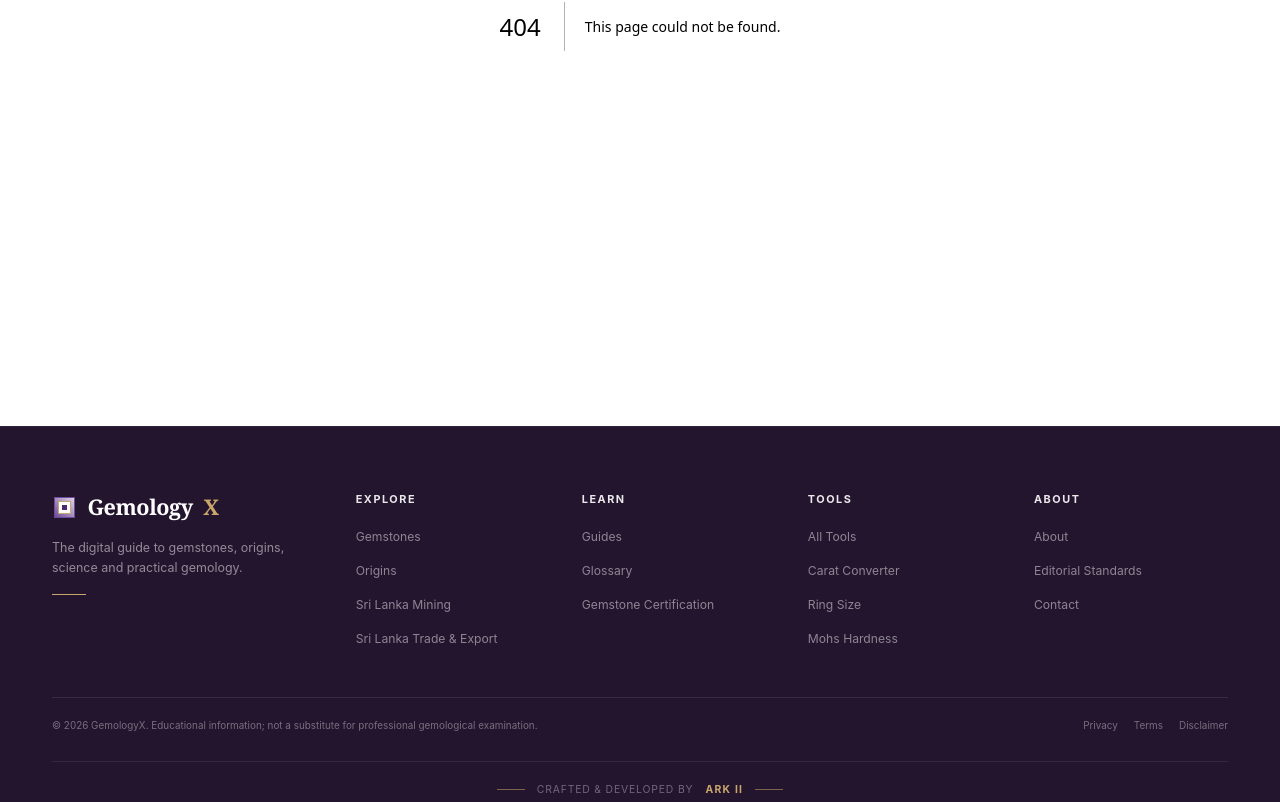
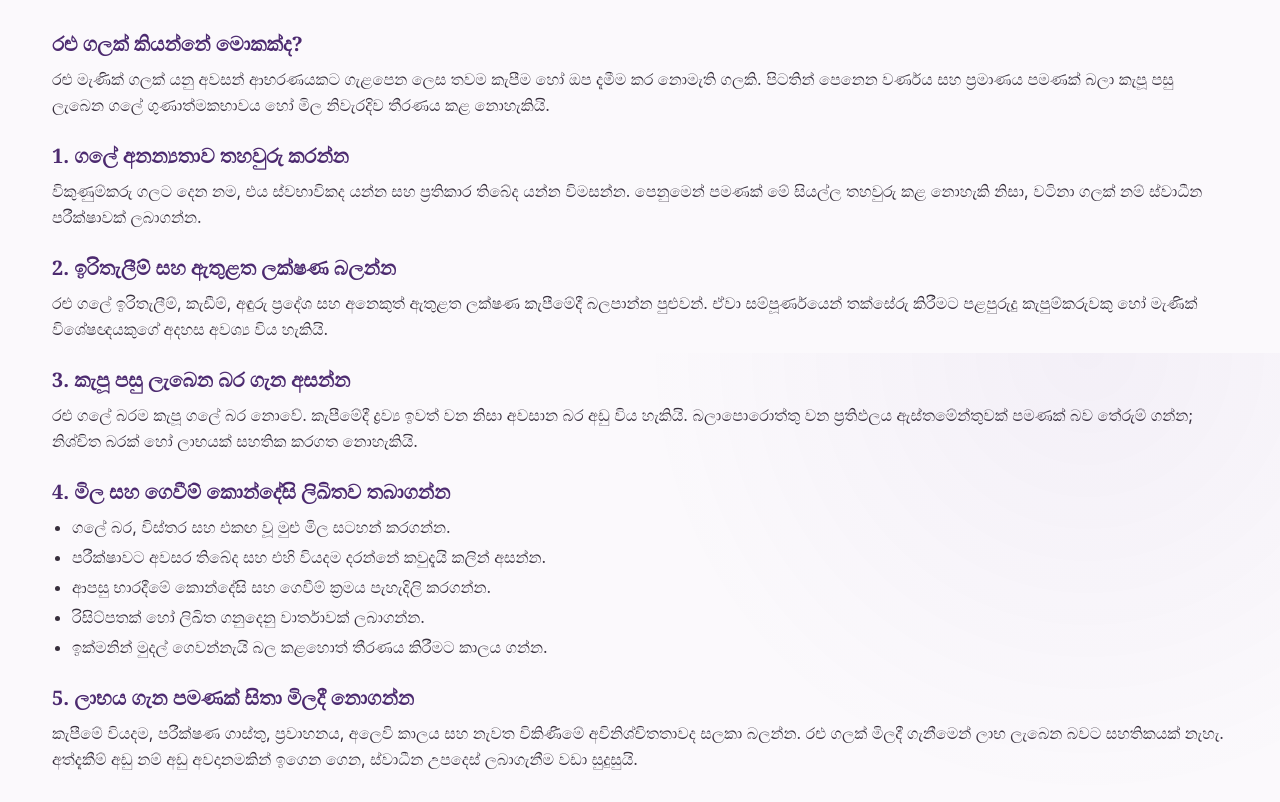
Before and after one commit to LinukaBandara/GemologyX, a Next.js app: page /si/learn/buying-rough-gemstones in a window 1280 px wide. Before the commit this address had no page. Shown: the part 447-1249 px from the top of the page. Built offline with nearby package versions, Linux system fonts and the light colour scheme.

Commit message:
Add Sinhala guide to buying rough gemstones

```diff
--- /dev/null
+++ b/src/app/si/learn/buying-rough-gemstones/page.tsx
@@ -0,0 +1,43 @@
+import type { Metadata } from "next";
+import { ArticleLayout, ArticleSection } from "@/components/article-layout";
+
+export const metadata: Metadata = {
+  title: "රළු මැණික් ගලක් මිලදී ගැනීමට පෙර බලන්න",
+  description: "රළු මැණික් ගලක් මිලදී ගැනීමට පෙර බර, ඉරිතැලීම්, කැපීමේ හැකියාව, පරීක්ෂාව සහ ගනුදෙනු කොන්දේසි ගැන සරල සිංහල උපදෙස්.",
+};
+
+export default function Page() {
+  return (
+    <ArticleLayout category="සිංහල මැණික් දැනුම" readTime="මිනිත්තු 5" title="රළු මැණික් ගලක් මිලදී ගැනීමට පෙර බලන්න" crumbHref="/learn" crumbLabel="Learn Gemology"
+      related={[
+        { label: "පුෂ්පරාග රළු ගලක මිල", href: "/si/learn/rough-yellow-sapphire-value" },
+        { label: "මැණික් පරීක්ෂණ වාර්තාවක් කියවන්නේ කෙසේද?", href: "/si/learn/how-to-read-gem-report" },
+        { label: "Questions to Ask a Gem Dealer", href: "/learn/questions-to-ask-gem-dealer" },
+      ]}>
+      <ArticleSection heading="රළු ගලක් කියන්නේ මොකක්ද?">
+        <p>රළු මැණික් ගලක් යනු අවසන් ආභරණයකට ගැළපෙන ලෙස තවම කැපීම හෝ ඔප දැමීම කර නොමැති ගලකි. පිටතින් පෙනෙන වර්ණය සහ ප්‍රමාණය පමණක් බලා කැපූ පසු ලැබෙන ගලේ ගුණාත්මකභාවය හෝ මිල නිවැරදිව තීරණය කළ නොහැකියි.</p>
+      </ArticleSection>
+      <ArticleSection heading="1. ගලේ අනන්‍යතාව තහවුරු කරන්න">
+        <p>විකුණුම්කරු ගලට දෙන නම, එය ස්වභාවිකද යන්න සහ ප්‍රතිකාර තිබේද යන්න විමසන්න. පෙනුමෙන් පමණක් මේ සියල්ල තහවුරු කළ නොහැකි නිසා, වටිනා ගලක් නම් ස්වාධීන පරීක්ෂාවක් ලබාගන්න.</p>
+      </ArticleSection>
+      <ArticleSection heading="2. ඉරිතැලීම් සහ ඇතුළත ලක්ෂණ බලන්න">
+        <p>රළු ගලේ ඉරිතැලීම්, කැඩීම්, අඳුරු ප්‍රදේශ සහ අනෙකුත් ඇතුළත ලක්ෂණ කැපීමේදී බලපාන්න පුළුවන්. ඒවා සම්පූර්ණයෙන් තක්සේරු කිරීමට පළපුරුදු කැපුම්කරුවකු හෝ මැණික් විශේෂඥයකුගේ අදහස අවශ්‍ය විය හැකියි.</p>
+      </ArticleSection>
+      <ArticleSection heading="3. කැපූ පසු ලැබෙන බර ගැන අසන්න">
+        <p>රළු ගලේ බරම කැපූ ගලේ බර නොවේ. කැපීමේදී ද්‍රව්‍ය ඉවත් වන නිසා අවසාන බර අඩු විය හැකියි. බලාපොරොත්තු වන ප්‍රතිඵලය ඇස්තමේන්තුවක් පමණක් බව තේරුම් ගන්න; නිශ්චිත බරක් හෝ ලාභයක් සහතික කරගත නොහැකියි.</p>
+      </ArticleSection>
+      <ArticleSection heading="4. මිල සහ ගෙවීම් කොන්දේසි ලිඛිතව තබාගන්න">
+        <ul className="list-disc space-y-1 pl-5">
+          <li>ගලේ බර, විස්තර සහ එකඟ වූ මුළු මිල සටහන් කරගන්න.</li>
+          <li>පරීක්ෂාවට අවසර තිබේද සහ එහි වියදම දරන්නේ කවුදැයි කලින් අසන්න.</li>
+          <li>ආපසු භාරදීමේ කොන්දේසි සහ ගෙවීම් ක්‍රමය පැහැදිලි කරගන්න.</li>
+          <li>රිසිට්පතක් හෝ ලිඛිත ගනුදෙනු වාර්තාවක් ලබාගන්න.</li>
+          <li>ඉක්මනින් මුදල් ගෙවන්නැයි බල කළහොත් තීරණය කිරීමට කාලය ගන්න.</li>
+        </ul>
+      </ArticleSection>
+      <ArticleSection heading="5. ලාභය ගැන පමණක් සිතා මිලදී නොගන්න">
+        <p>කැපීමේ වියදම, පරීක්ෂණ ගාස්තු, ප්‍රවාහනය, අලෙවි කාලය සහ නැවත විකිණීමේ අවිනිශ්චිතතාවද සලකා බලන්න. රළු ගලක් මිලදී ගැනීමෙන් ලාභ ලැබෙන බවට සහතිකයක් නැහැ. අත්දැකීම් අඩු නම් අඩු අවදානමකින් ඉගෙන ගෙන, ස්වාධීන උපදෙස් ලබාගැනීම වඩා සුදුසුයි.</p>
+      </ArticleSection>
+    </ArticleLayout>
+  );
+}
```
